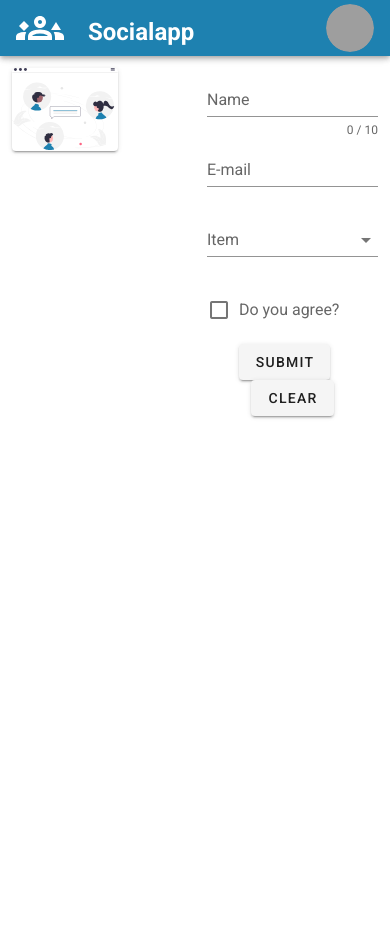
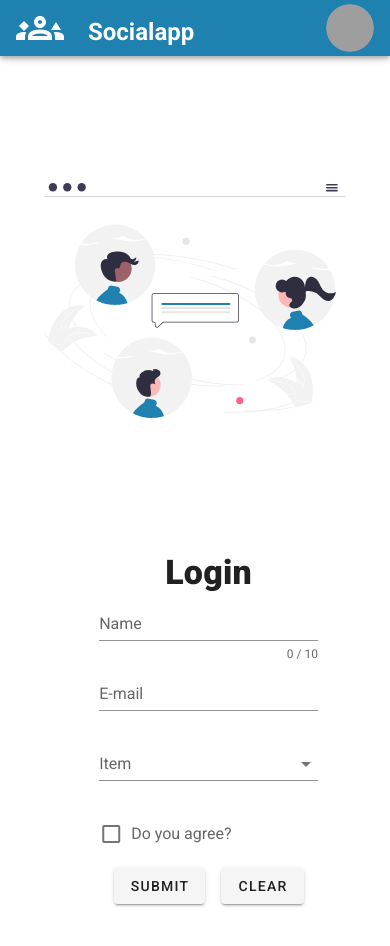
Before and after one commit to paulozabala/socialapp, a Vue app in the folder client/: page / in a window 390 px wide. Shown: the top 946 px of the page. Before the commit the page ends 844 px from the top, so only its background shows below. Built offline with nearby package versions, Linux system fonts and the light colour scheme; grey boxes are pictures that could not be loaded.

Commit message:
Login Responsive

```diff
--- a/client/src/assets/styles.css
+++ b/client/src/assets/styles.css
@@ -1,3 +1,7 @@
 .logo{
 	width:48px;
 }
+
+.fontext{
+	font-family: Arial, Helvetica, sans-serif;
+}
--- a/client/src/components/LoginReg.vue
+++ b/client/src/components/LoginReg.vue
@@ -1,20 +1,19 @@
 <template>
 	<v-container>
-		<v-row class="text-center">
-			<v-col cols="4">
-				<v-card>
+		<v-row class="text-center pa-8" >
+			<v-col  md="6" sm="6" xs="12" align='center' >
 				<v-img
 					src="../assets/community.svg"
 					alt="community"
 					contain
-					height="auto"
-					width="auto"
+					width="600px"
+					height="400px"
 				/>  <!--contain   causes picture not to be cropped -->
-				</v-card>
 			</v-col>
-			<v-col cols="2"/>
-			<v-col cols="6">
-			<form>
+
+			<v-col  md="5" sm="5" xs="12" class="pa-10" offset="1" offset-xl="0">
+				<span class="text-h4 text-sm-h4 font-weight-black"> Login</span>
+				<form class="">
 					<v-text-field
 						v-model="name"
 						:error-messages="nameErrors"
@@ -49,7 +48,6 @@
 						@change="$v.checkbox.$touch()"
 						@blur="$v.checkbox.$touch()"
 					></v-checkbox>
-
 					<v-btn
 						class="mr-4"
 						@click="submit"
@@ -60,9 +58,7 @@
 						clear
 					</v-btn>
 				</form>
-
 			</v-col>
-
 		</v-row>
 	</v-container>
 </template>
```
Lines whose indentation alone changed are shown as unchanged.
